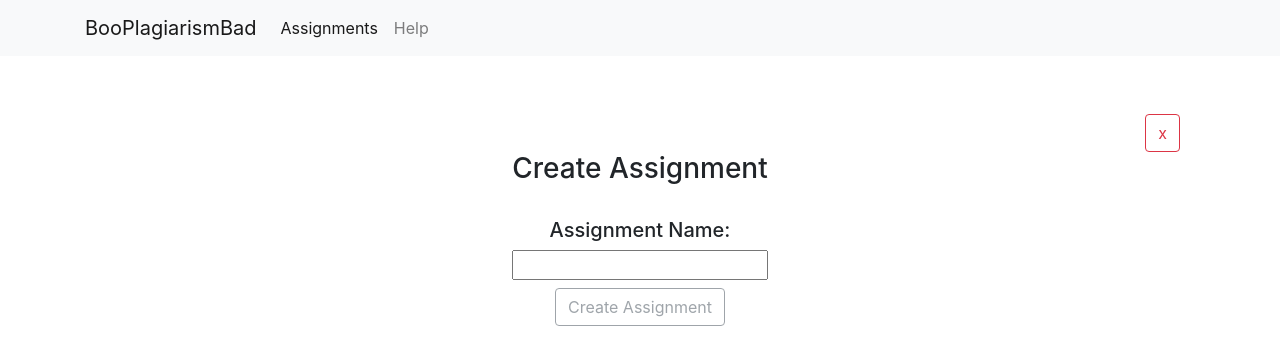
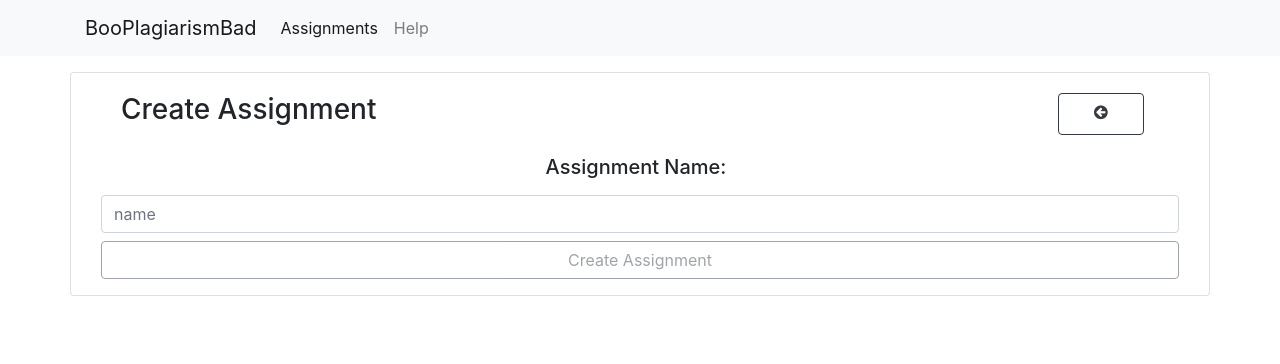
Before and after one commit to whysgai/BooPlagiraismBad, a React (Create React App) app in the folder bpb-front/: page /CreateAssignment in a window 1280 px wide. Shown: the top 364 px of the page. Built offline with nearby package versions, Linux system fonts and the light colour scheme.

Commit message:
BPB-165 style: Style assignment creation

```diff
--- a/bpb-front/src/components/assignment/AssignmentListComponent.tsx
+++ b/bpb-front/src/components/assignment/AssignmentListComponent.tsx
@@ -56,7 +56,6 @@ class AssignmentListComponent extends React.Component <PropsType, ConstructorTyp
               <h3 className="col-6 text-center">Assignments</h3>
               <Link to="/CreateAssignment" className="btn btn-outline-info col-6 mt-2 mb-2">Create New Assignment</Link>
             </div>
-
               {
                 this.state.assignments.length > 0 &&
                   <div className=''>
--- a/bpb-front/src/components/assignment/CreateAssignmentComponent.tsx
+++ b/bpb-front/src/components/assignment/CreateAssignmentComponent.tsx
@@ -66,27 +66,29 @@ class CreateAssignmentComponent extends React.Component <PropsType, ConstructorT
 
   render() {
     return (
-        <div style={{ textAlign: 'center', paddingTop: '20px' }}>
-            <div style={{textAlign: 'right', paddingRight: '100px', paddingTop: '30px', fontWeight: 'bolder'}}>
-                <Link className="btn btn-outline-danger mt-2" to="/">
-                  x
+        <div className="container card mt-3">
+          <div className="card-body">
+            <div className="row col-12">
+              <div className="col-11"><h3>Create Assignment</h3></div>
+              <Link className="col-1 btn btn-outline-dark" to="/Assignments">
+                <i className="fa fa-arrow-circle-left" aria-hidden="true"/>
               </Link>
             </div>
-            <h3>Create Assignment</h3>
-            <br/>
-            <span text-align="center">
-                <h5>Assignment Name:</h5>
+          </div>
+          <div className="col-12 text-center form-group">
+              <label className="mr-2" htmlFor="assignment-name-input"><h5>Assignment Name:</h5></label>
               <input
+                id="assignment-name-input"
                 name="name"
-                  className='assignment-name-input'
+                placeholder="name"
+                className='assignment-name-input form-control'
                 type="text"
                 disabled={this.state.uploaded}
                 onChange={this.onInputchange}
               />
-                <br/>
               {
                 !this.assignmentInfoIsEntered() &&
-                    <Link className='create-assignment-btn btn btn-outline-secondary disabled mt-2'
+                <Link className='col-12 create-assignment-btn btn btn-outline-secondary disabled mt-2'
                     to="#"
                     onClick={(event) => event.preventDefault()}>
                     Create Assignment
@@ -94,7 +96,7 @@ class CreateAssignmentComponent extends React.Component <PropsType, ConstructorT
               }
               {
                 (this.assignmentInfoIsEntered() && !this.state.uploaded) &&
-                    <Link className='create-assignment-btn btn btn-outline-success mt-2'
+                <Link className='col-12 create-assignment-btn btn btn-success mt-2'
                     to="#"
                     onClick={(event) => {event.preventDefault(); this.callDispatch()}}>
                     Create Assignment
@@ -102,12 +104,12 @@ class CreateAssignmentComponent extends React.Component <PropsType, ConstructorT
               }
               {
                 (this.assignmentInfoIsEntered() && this.state.uploaded) &&
-                    <Link className='create-assignment-btn btn btn-outline-success mt-2'
+                <Link className='col-12 create-assignment-btn btn btn-outline-info mt-2'
                     to="/">
                     Success! Return to Assignments
                 </Link>
               }
-            </span>
+          </div>
         </div>
     );
 }
```
Lines whose indentation alone changed are shown as unchanged.
